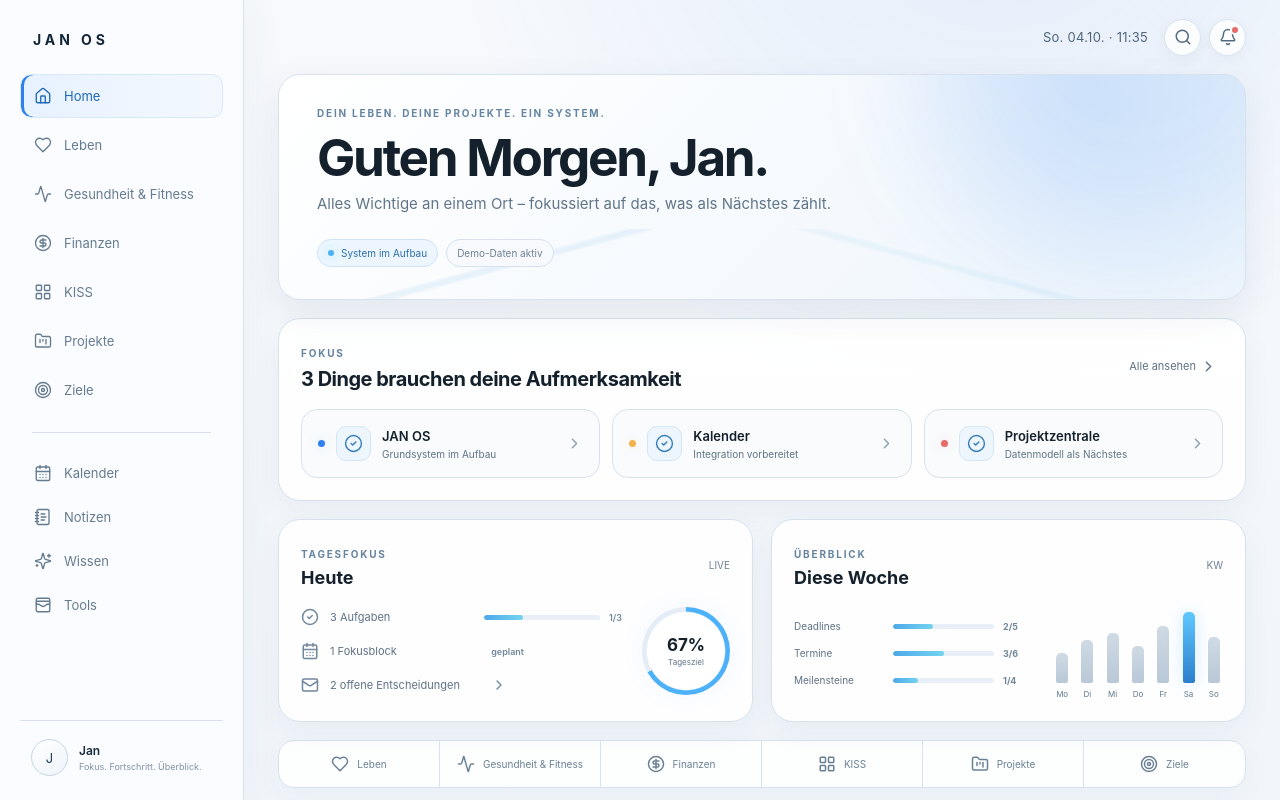
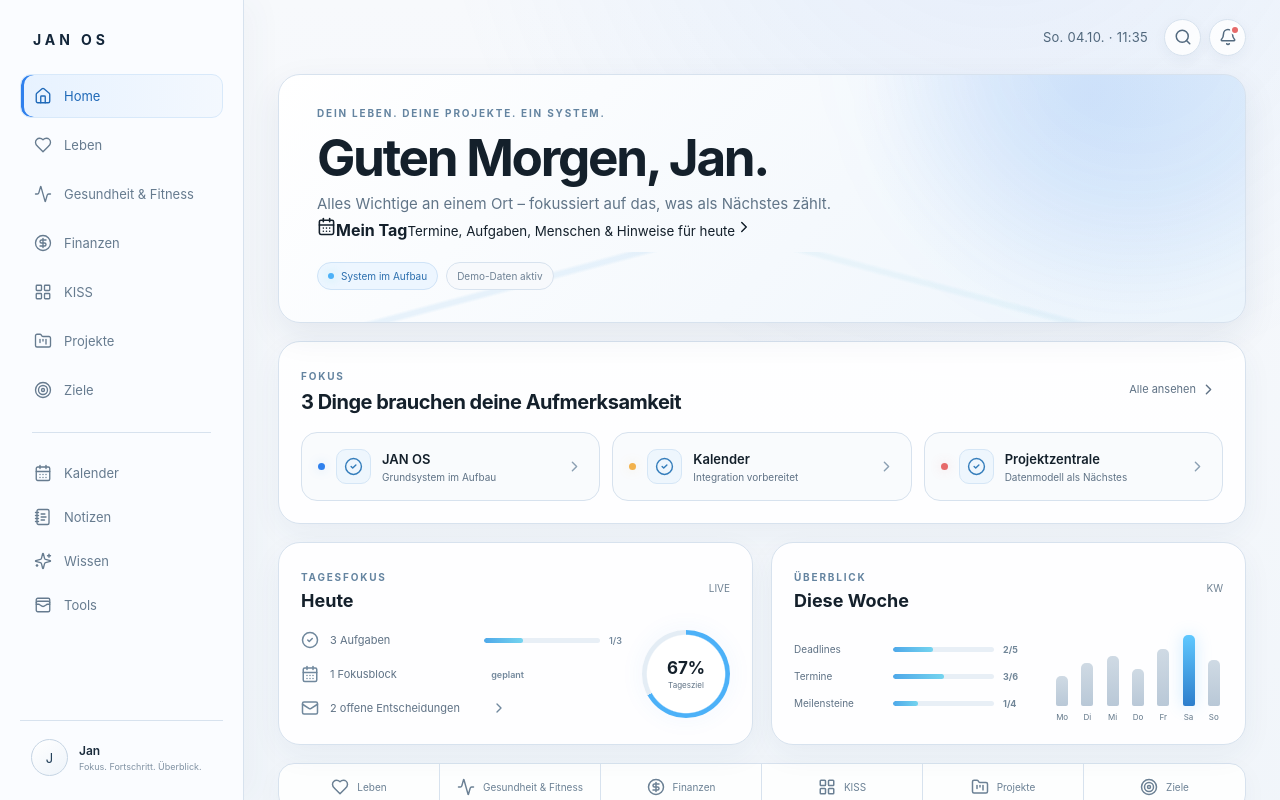
Before and after one commit to hapo3005/jan-os, a Next.js app: page / in a window 1280 px wide. Shown: the top 800 px of the page. Built offline with nearby package versions, Linux system fonts and the light colour scheme.

Commit message:
feat: add my day entry to dashboard hero

```diff
--- a/src/app/page.tsx
+++ b/src/app/page.tsx
@@ -98,6 +98,16 @@ export default function HomePage() {
           <p className="hero-copy">
             Alles Wichtige an einem Ort – fokussiert auf das, was als Nächstes zählt.
           </p>
+
+          <Link href="/tag" className="hero-day-button">
+            <span className="hero-day-icon"><CalendarDays size={19} /></span>
+            <span>
+              <strong>Mein Tag</strong>
+              <small>Termine, Aufgaben, Menschen & Hinweise für heute</small>
+            </span>
+            <ChevronRight size={18} />
+          </Link>
+
           <div className="hero-meta">
             <span className="status-chip"><span /> System im Aufbau</span>
             <span className="status-chip muted">Demo-Daten aktiv</span>
```
